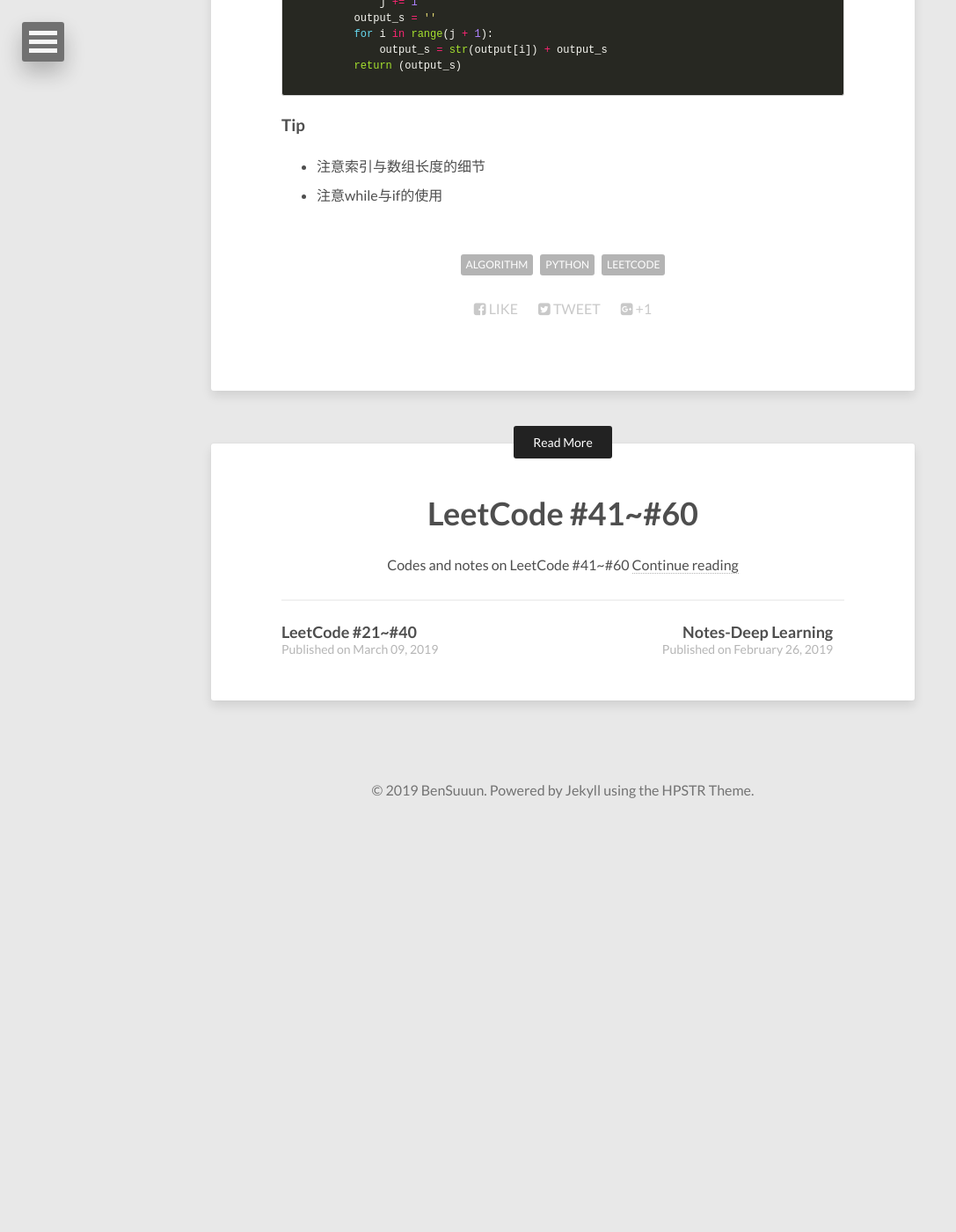
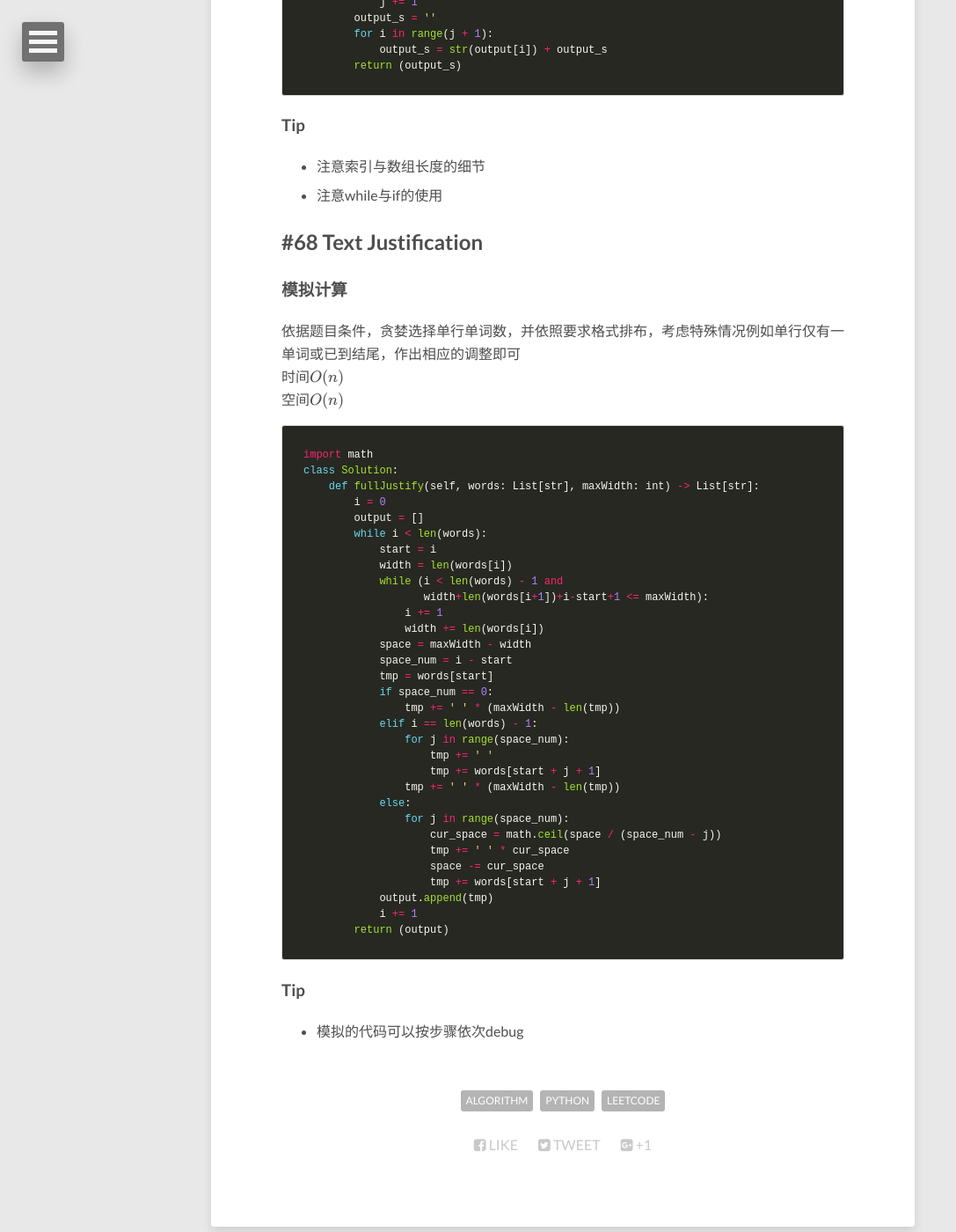
Before and after one commit to Wangbin-Sun/wangbin-sun.github.io, a Jekyll site: the page built from _posts/2019-04-18-leetcode-61-to-80.md, in a window 1280 px wide and 1400 px high, scrolled down 5635 px. Shown: the whole window at 88% size, without its empty margins (0-1087 px from the left). Built offline with Jekyll 4.4.1, drawn with Linux system fonts in a browser that asks for light colours; nearby versions of some CDN libraries; formulas are drawn with MathJax 3; before the commit the page ends 6574 px from its top, so only the background shows below that.

Commit message:
Update Leetcode to #68

````diff
--- a/_posts/2019-04-18-leetcode-61-to-80.md
+++ b/_posts/2019-04-18-leetcode-61-to-80.md
@@ -246,3 +246,47 @@ class Solution:
 ### Tip
 * 注意索引与数组长度的细节
 * 注意while与if的使用
+
+## #68 Text Justification
+
+### 模拟计算
+依据题目条件，贪婪选择单行单词数，并依照要求格式排布，考虑特殊情况例如单行仅有一单词或已到结尾，作出相应的调整即可
+时间$O(n)$
+空间$O(n)$
+
+```python
+import math
+class Solution:
+    def fullJustify(self, words: List[str], maxWidth: int) -> List[str]:
+        i = 0
+        output = []
+        while i < len(words):
+            start = i
+            width = len(words[i])
+            while (i < len(words) - 1 and
+                   width+len(words[i+1])+i-start+1 <= maxWidth):
+                i += 1
+                width += len(words[i])
+            space = maxWidth - width
+            space_num = i - start
+            tmp = words[start]
+            if space_num == 0:
+                tmp += ' ' * (maxWidth - len(tmp))
+            elif i == len(words) - 1:
+                for j in range(space_num):
+                    tmp += ' '
+                    tmp += words[start + j + 1]
+                tmp += ' ' * (maxWidth - len(tmp))
+            else:
+                for j in range(space_num):
+                    cur_space = math.ceil(space / (space_num - j))
+                    tmp += ' ' * cur_space
+                    space -= cur_space
+                    tmp += words[start + j + 1]
+            output.append(tmp)
+            i += 1
+        return (output)
+```
+
+### Tip
+* 模拟的代码可以按步骤依次debug
````
